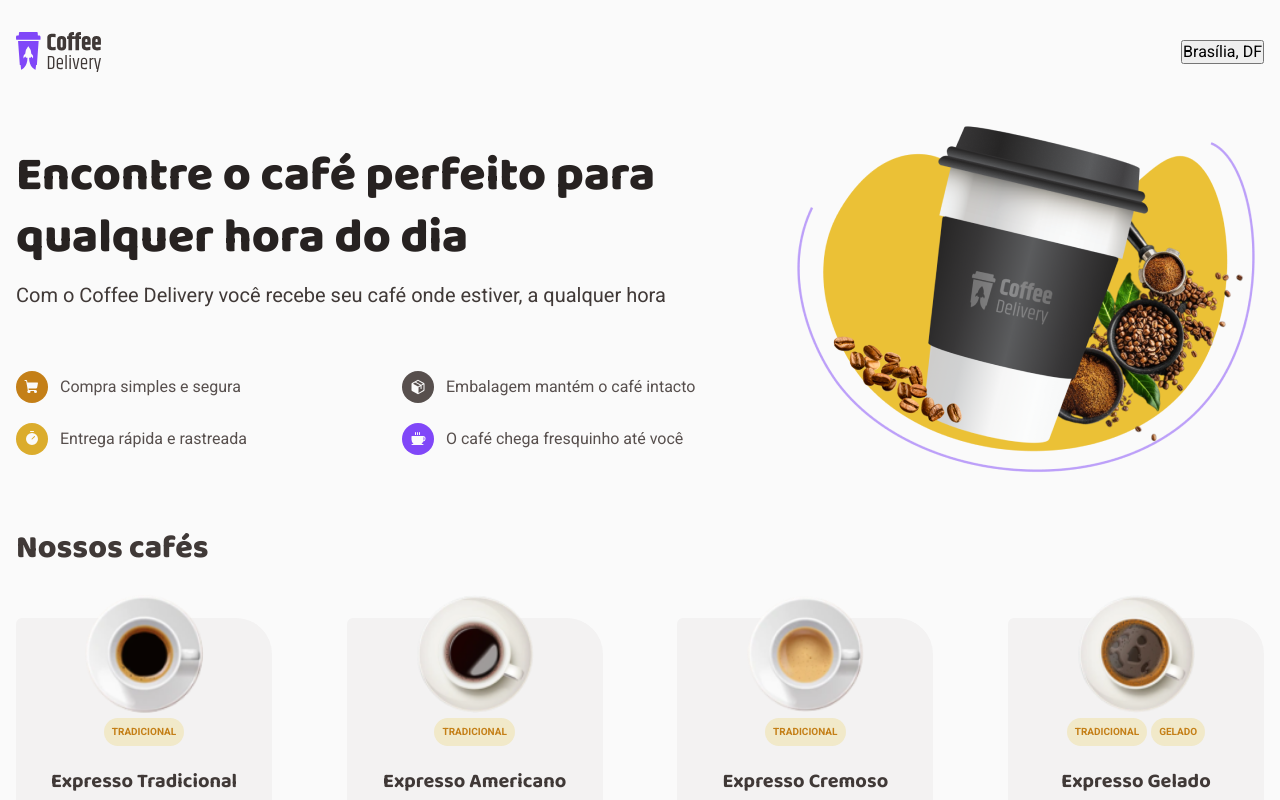
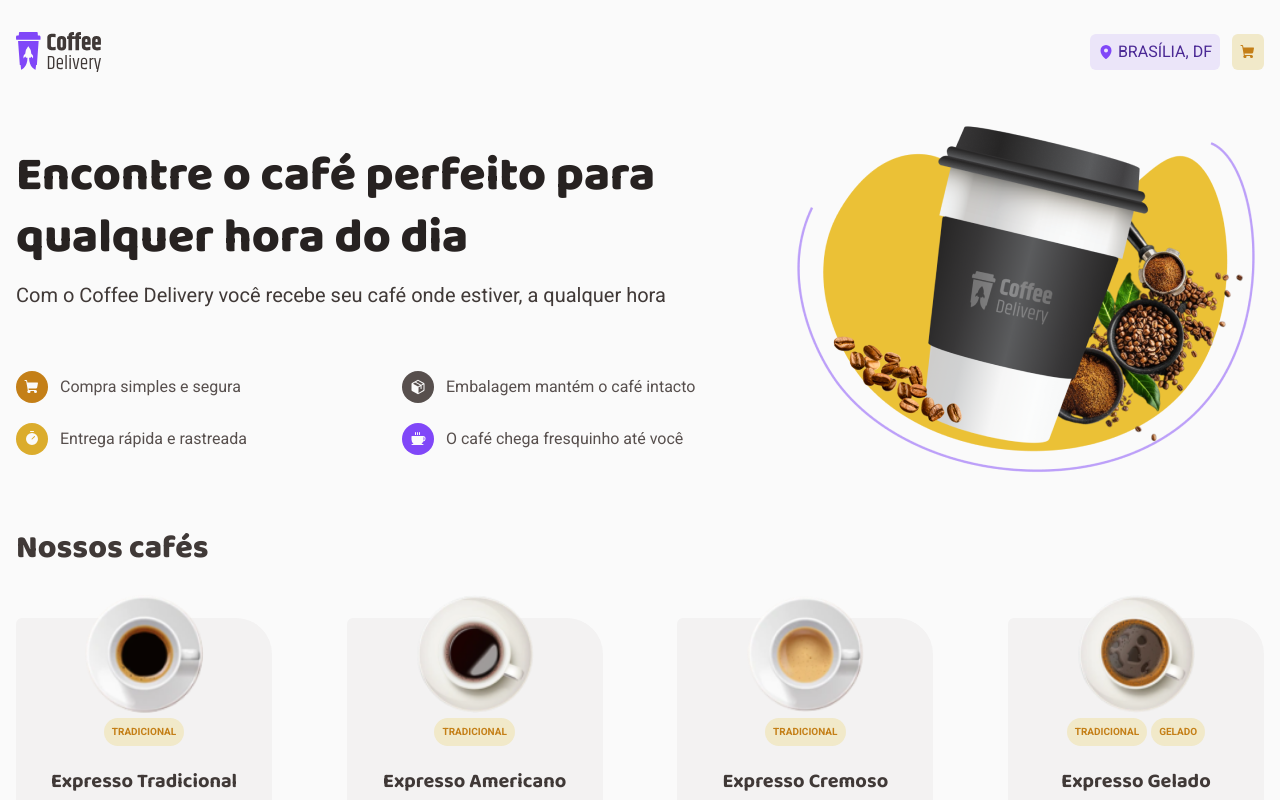
Before and after one commit to igortullio/ignite-02-challenge, a React (Vite) app: page / in a window 1280 px wide. Shown: the top 800 px of the page. Built offline with nearby package versions, Linux system fonts and the light colour scheme.

Commit message:
Fix buttons Header

```diff
--- a/src/components/Header/index.tsx
+++ b/src/components/Header/index.tsx
@@ -1,14 +1,27 @@
+import { MapPin, ShoppingCart } from 'phosphor-react'
+import { Button } from '../Button'
 import { Logo } from '../Logo'
-import { Wrapper } from './styles'
+import { ButtonContainer, Wrapper } from './styles'
 
 export function Header() {
   return (
     <Wrapper>
       <Logo />
 
-      <nav>
-        <button>Brasília, DF</button>
-      </nav>
+      <ButtonContainer>
+        <Button
+          label="Brasília, DF"
+          color="purpleDark"
+          backgroundColor="purpleLight"
+          hoverColor="purpleLight"
+          icon={{ icon: <MapPin weight="fill" />, color: 'purple' }}
+        />
+        <Button
+          backgroundColor="yellowLight"
+          hoverColor="yellow"
+          icon={{ icon: <ShoppingCart weight="fill" />, color: 'yellowDark' }}
+        />
+      </ButtonContainer>
     </Wrapper>
   )
 }
--- a/src/components/Header/styles.ts
+++ b/src/components/Header/styles.ts
@@ -7,3 +7,8 @@ export const Wrapper = styled.header`
 
   padding: 2rem 0;
 `
+
+export const ButtonContainer = styled.div`
+  display: flex;
+  gap: 0.75rem;
+`
```
